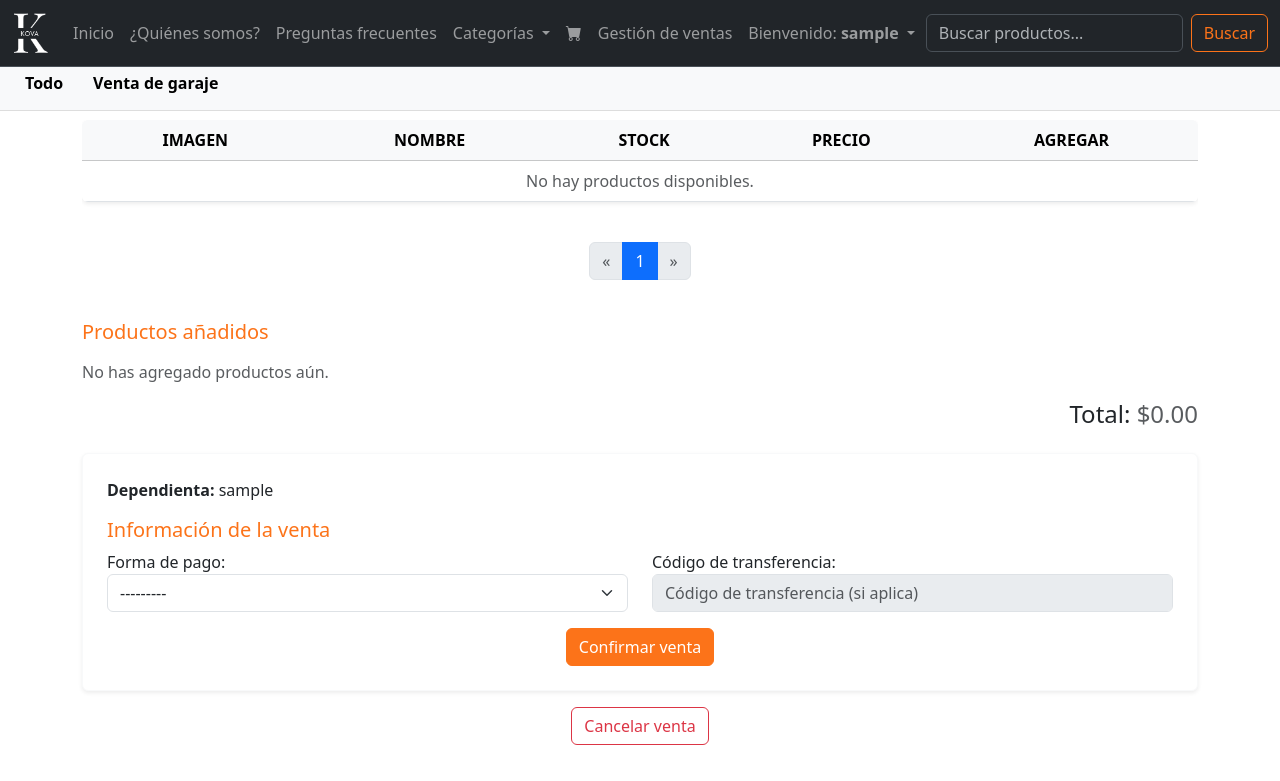
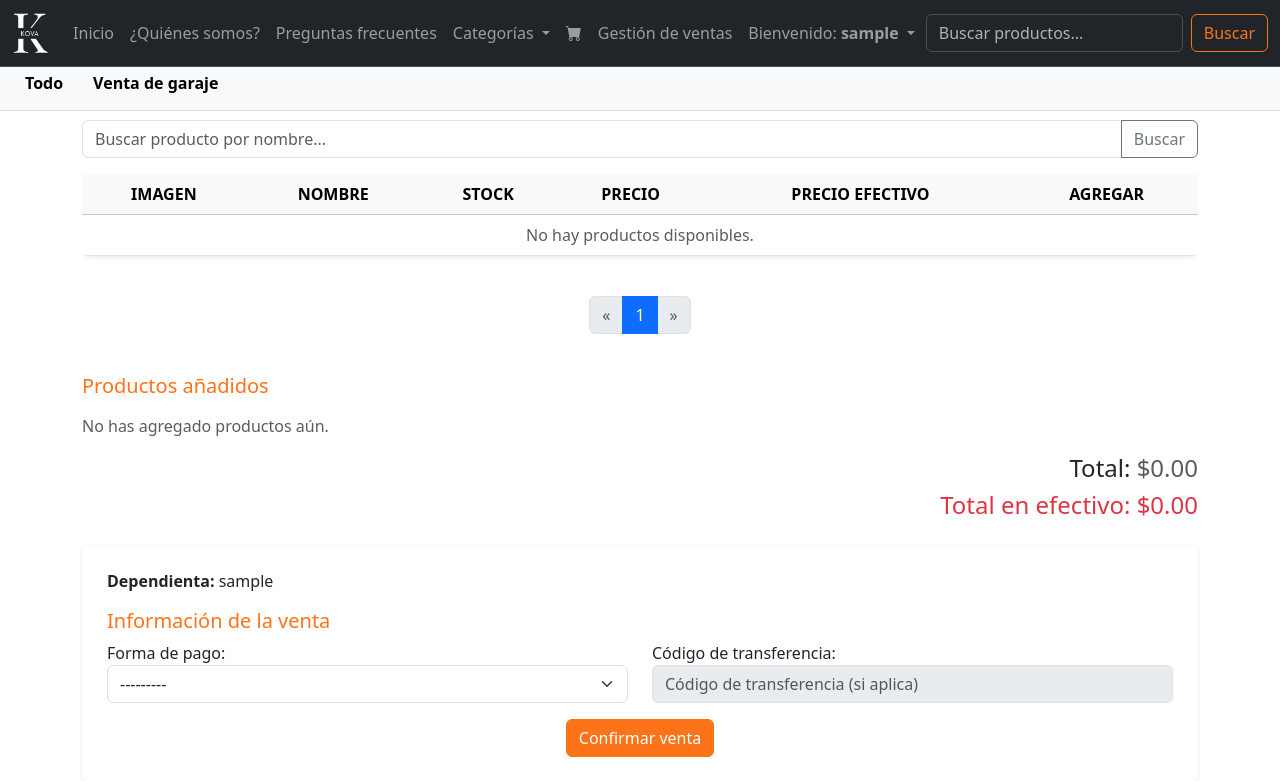
Before and after one commit to ElenaHS/Kovamarket, a Django app: page /ventas/nueva/ in a window 1280 px wide. Shown: the top 781 px of the page. Run offline with Django 5.2, Linux system fonts and the light colour scheme; the visitor is signed in with stand-in values (Sample User, id 1); data comes from the database, SQL or seed files in the repository; data that the repository does not hold is empty.

Commit message:
Actualizacion bastante grande de la gestion de ventas

```diff
--- a/Tienda/templates/nueva_venta.html
+++ b/Tienda/templates/nueva_venta.html
@@ -15,6 +15,14 @@
         </div>
     {% endif %}
 
+    <!-- Buscador -->
+    <form method="get" class="mb-3">
+        <div class="input-group">
+            <input type="text" name="buscar" class="form-control" placeholder="Buscar producto por nombre..." value="{{ buscar }}">
+            <button type="submit" class="btn btn-outline-secondary">Buscar</button>
+        </div>
+    </form>
+
     <!-- Tabla de productos -->
     <div class="table-responsive mb-4">
         <table class="table table-hover align-middle text-center shadow-sm rounded overflow-hidden">
@@ -24,6 +32,7 @@
                     <th>Nombre</th>
                     <th>Stock</th>
                     <th>Precio</th>
+                    <th>Precio efectivo</th>
                     <th>Agregar</th>
                 </tr>
             </thead>
@@ -36,6 +45,7 @@
                     <td>{{ producto.nombre }}</td>
                     <td>{{ producto.cantidad }}</td>
                     <td class="fw-bold text-kova">${{ producto.precio }}</td>
+                    <td class="fw-bold text-danger">${{ producto.precio_efectivo }} <small>(efectivo)</small></td>
                     <td>
                         <form method="post" action="{% url 'agregar_producto_venta' producto.id %}" onsubmit="this.querySelector('button').disabled = true;">
                             {% csrf_token %}
@@ -45,7 +55,7 @@
                 </tr>
                 {% empty %}
                 <tr>
-                    <td colspan="5" class="text-muted">No hay productos disponibles.</td>
+                    <td colspan="6" class="text-muted">No hay productos disponibles.</td>
                 </tr>
                 {% endfor %}
             </tbody>
@@ -57,25 +67,32 @@
         <nav>
             <ul class="pagination">
                 {% if productos.has_previous %}
-                    <li class="page-item"><a class="page-link" href="?page={{ productos.previous_page_number }}">&laquo;</a></li>
+                    <li class="page-item">
+                        <a class="page-link" href="?buscar={{ buscar }}&page={{ productos.previous_page_number }}">&laquo;</a>
+                    </li>
                 {% else %}
                     <li class="page-item disabled"><span class="page-link">&laquo;</span></li>
                 {% endif %}
 
                 {% for num in productos.paginator.page_range %}
                     <li class="page-item {% if productos.number == num %}active{% endif %}">
-                        <a class="page-link" href="?page={{ num }}">{{ num }}</a>
+                        <a class="page-link" href="?buscar={{ buscar }}&page={{ num }}">{{ num }}</a>
                     </li>
                 {% endfor %}
 
                 {% if productos.has_next %}
-                    <li class="page-item"><a class="page-link" href="?page={{ productos.next_page_number }}">&raquo;</a></li>
+                    <li class="page-item">
+                        <a class="page-link" href="?buscar={{ buscar }}&page={{ productos.next_page_number }}">&raquo;</a>
+                    </li>
                 {% else %}
                     <li class="page-item disabled"><span class="page-link">&raquo;</span></li>
                 {% endif %}
             </ul>
         </nav>
     </div>
+
+    <!-- Resto de la plantilla igual... -->
+
 
     <!-- Productos añadidos -->
     <h5 class="text-kova mb-3">Productos añadidos</h5>
@@ -88,6 +105,7 @@
                 <div class="card-body ms-3 p-2">
                     <h6 class="card-title mb-1">{{ item.producto.nombre }}</h6>
                     <p class="mb-1 text-muted">Precio: ${{ item.producto.precio }}</p>
+                    <p class="mb-1 text-danger">Precio efectivo: ${{ item.producto.precio_efectivo }} <small>(efectivo)</small></p>
                     <div class="d-flex align-items-center mb-2">
                         <form action="{% url 'disminuir_cantidad_venta' item.id %}" method="post" class="me-2" onsubmit="this.querySelector('button').disabled = true;">
                             {% csrf_token %}
@@ -101,7 +119,8 @@
                             <button class="btn btn-outline-secondary btn-sm" {% if item.cantidad >= item.producto.cantidad %}disabled{% endif %}>+</button>
                         </form>
                     </div>
-                    <p class="fw-bold text-kova small">Subtotal: ${{ item.subtotal|floatformat:2 }}</p>
+                    <p class="fw-bold text-kova small mb-1">Subtotal (transferencia): ${{ item.subtotal|floatformat:2 }}</p>
+                    <p class="fw-bold text-danger small mb-0">Subtotal (efectivo): ${{ item.subtotal_efectivo|floatformat:2 }}</p>
                 </div>
             </div>
         </div>
@@ -114,7 +133,7 @@
     <!-- Total -->
     <div class="text-end mt-3 mb-4">
         <h4>Total: <span class="text-muted">${{ precio_total|floatformat:2 }}</span></h4>
-        <h4 id="total-con-descuento" class="text-kova fw-bold"></h4>
+        <h4 class="text-danger">Total en efectivo: <span class="text-danger">${{ precio_total_efectivo|floatformat:2 }}</span></h4>
     </div>
 
     <!-- Formulario para Confirmar Venta -->
@@ -152,8 +171,6 @@
     document.addEventListener("DOMContentLoaded", function () {
         const formaPagoSelect = document.getElementById("id_forma_pago");
         const codigoTransferenciaInput = document.getElementById("id_codigo_transferencia");
-        const totalConDescuento = document.getElementById("total-con-descuento");
-        const totalSinDescuento = parseFloat("{{ precio_total|floatformat:2 }}");
 
         function toggleCodigoTransferencia() {
             const valor = formaPagoSelect.value;
@@ -167,23 +184,10 @@
             }
         }
 
-        function actualizarTotal() {
-            const valor = formaPagoSelect.value.toLowerCase();
-            if (valor === "efectivo") {
-                const descuento = totalSinDescuento * 0.05;
-                const totalFinal = (totalSinDescuento - descuento).toFixed(2);
-                totalConDescuento.innerHTML = `Total con 5% de descuento: $${totalFinal}`;
-            } else {
-                totalConDescuento.innerHTML = "";
-            }
-        }
-
         toggleCodigoTransferencia();
-        actualizarTotal();
 
         formaPagoSelect.addEventListener("change", function () {
             toggleCodigoTransferencia();
-            actualizarTotal();
         });
     });
 </script>
--- a/Tienda/views.py
+++ b/Tienda/views.py
@@ -273,10 +273,13 @@ def error_permisos(request):
 
 
 # Vista para gestionar las ventas
-@solo_superusuario
+solo_superusuario
 @login_required
 def gestionar_venta(request):
-    ventas = Venta.objects.filter(dependienta=request.user).order_by('-fecha')
+    ventas_lista = Venta.objects.filter(dependienta=request.user).order_by('-fecha')
+    paginator = Paginator(ventas_lista, 5)  # Cambia el 5 si deseas más o menos ventas por página
+    page_number = request.GET.get("page")
+    ventas = paginator.get_page(page_number)
     return render(request, 'gestionar_venta.html', {'ventas': ventas})
 
 
@@ -288,14 +291,21 @@ def detalle_venta(request, venta_id):
     venta = get_object_or_404(Venta, id=venta_id, dependienta=request.user)
     items = venta.items.select_related('producto')
 
+    # Calcular subtotal según forma de pago
+    for item in items:
+        if venta.forma_pago == 'efectivo':
+            precio_unitario = item.producto.precio_efectivo
+        else:
+            precio_unitario = item.producto.precio
+        item.subtotal_calculado = precio_unitario * item.cantidad
+
     return render(request, 'detalle_venta.html', {
         'venta': venta,
         'items': items
     })
 
 
-
-# Vista para geenerar reporte en pdf de las ventas
+# Vista para generar reporte en pdf de las ventas
 @solo_superusuario
 @login_required
 def generar_reporte_pdf(request):
@@ -329,6 +339,9 @@ def filtrar_ventas_por_filtro(filtro, valor):
 
 
 # Vista para mostrar y confirmar una nueva venta
+from django.db.models import Q
+from django.core.paginator import Paginator
+
 @login_required
 @solo_superusuario
 def nueva_venta(request):
@@ -338,111 +351,71 @@ def nueva_venta(request):
     # Precio sin descuento
     precio_total = sum(item.producto.precio * item.cantidad for item in items_actuales)
 
+    # Precio total en efectivo
+    precio_total_efectivo = sum(item.producto.precio_efectivo * item.cantidad for item in items_actuales)
+
+    # Subtotal efectivo para cada item
+    for item in items_actuales:
+        item.subtotal_efectivo = item.producto.precio_efectivo * item.cantidad
+
+    # Búsqueda de productos
+    consulta = request.GET.get('buscar', '')
+    productos_disponibles = Producto.objects.filter(disponibilidad=True)
+
+    if consulta:
+        productos_disponibles = productos_disponibles.filter(nombre__icontains=consulta)
+
+    # Paginación
+    paginator = Paginator(productos_disponibles, 3)
+    page_number = request.GET.get("page")
+    page_obj = paginator.get_page(page_number)
+
     if request.method == "POST":
         venta_form = VentaForm(request.POST)
         if venta_form.is_valid():
             forma_pago = venta_form.cleaned_data["forma_pago"]
             codigo_transferencia = venta_form.cleaned_data["codigo_transferencia"]
 
-            # Aplicar 5% de descuento si la forma de pago es efectivo
-            if forma_pago == "efectivo":
-                total_con_descuento = (precio_total * Decimal('0.95')).quantize(Decimal('0.01'))
+            total_a_pagar = precio_total_efectivo if forma_pago == "efectivo" else precio_total
 
-            else:
-                total_con_descuento = precio_total
-
-            # ✅ Crear la venta con el total ajustado
             venta = Venta.objects.create(
                 dependienta=request.user,
                 fecha=timezone.now(),
                 forma_pago=forma_pago,
                 codigo_transferencia=codigo_transferencia,
-                total_a_pagar=total_con_descuento
+                total_a_pagar=total_a_pagar
             )
 
-            # Crear los ítems y descontar del stock
             for item in items_actuales:
                 VentaItem.objects.create(
                     venta=venta,
                     producto=item.producto,
-                    cantidad=item.cantidad
+                    cantidad=item.cantidad,
+                    precio_unitario=item.producto.precio,
+                    precio_unitario_efectivo=item.producto.precio_efectivo
                 )
                 item.producto.cantidad -= item.cantidad
                 item.producto.save()
 
-            # Eliminar el carrito temporal
             venta_temp.delete()
-
             messages.success(request, "✅ Venta registrada correctamente.")
-            return redirect("nueva_venta")
+            return redirect("gestionar_venta")
     else:
         venta_form = VentaForm()
-
-    # Paginación de productos
-    productos_disponibles = Producto.objects.filter(disponibilidad=True)
-    paginator = Paginator(productos_disponibles, 3)
-    page_number = request.GET.get("page")
-    page_obj = paginator.get_page(page_number)
 
     context = {
         "usuario": request.user,
         "productos": page_obj,
         "items": items_actuales,
         "precio_total": precio_total,
-        "venta_form": venta_form
+        "precio_total_efectivo": precio_total_efectivo,
+        "venta_form": venta_form,
+        "buscar": consulta
     }
     return render(request, "nueva_venta.html", context)
 
 
 
-# # Vista para mostrar y confirmar una nueva venta
-# @login_required
-# @solo_superusuario
-# def nueva_venta(request):
-#     venta_temp, _ = VentaTemporal.objects.get_or_create(dependienta=request.user)
-#     items_actuales = venta_temp.items.select_related("producto")
-#     precio_total = sum(item.producto.precio * item.cantidad for item in items_actuales)
-
-#     if request.method == "POST":
-#         venta_form = VentaForm(request.POST)
-#         if venta_form.is_valid():
-#             # ✅ Crear la venta con el total calculado
-#             venta = Venta.objects.create(
-#                 dependienta=request.user,
-#                 fecha=timezone.now(),
-#                 forma_pago=venta_form.cleaned_data["forma_pago"],
-#                 codigo_transferencia=venta_form.cleaned_data["codigo_transferencia"],
-#                 total_a_pagar=precio_total  # ✅ se guarda el total a pagar
-#             )
-
-#             for item in items_actuales:
-#                 VentaItem.objects.create(
-#                     venta=venta,
-#                     producto=item.producto,
-#                     cantidad=item.cantidad
-#                 )
-#                 item.producto.cantidad -= item.cantidad
-#                 item.producto.save()
-
-#             venta_temp.delete()
-#             messages.success(request, "✅ Venta registrada correctamente.")
-#             return redirect("nueva_venta")
-#     else:
-#         venta_form = VentaForm()
-
-#     productos_disponibles = Producto.objects.filter(disponibilidad=True)
-#     paginator = Paginator(productos_disponibles, 3)
-#     page_number = request.GET.get("page")
-#     page_obj = paginator.get_page(page_number)
-
-#     context = {
-#         "usuario": request.user,
-#         "productos": page_obj,
-#         "items": items_actuales,
-#         "precio_total": precio_total,
-#         "venta_form": venta_form
-#     }
-#     return render(request, "nueva_venta.html", context)
 
 # Vista para agregar un producto (evita doble procesamiento)
 @login_required
@@ -511,7 +484,7 @@ def cancelar_venta(request):
             messages.success(request, "La venta ha sido cancelada correctamente.")
         except VentaTemporal.DoesNotExist:
             messages.warning(request, "No hay una venta activa para cancelar.")
-    return redirect("nueva_venta")
+    return redirect("gestionar_venta")
 
 
 
```
Also changed, not shown: Tienda/admin.py (+29 -15 lines), Tienda/models.py (+16 -5 lines), Tienda/templates/detalle_venta.html (+15 -3 lines), Tienda/templates/gestionar_venta.html (+26 -0 lines), Tienda/templates/listar_productos.html (+7 -8 lines), Tienda/templates/producto_detalle.html (+10 -3 lines), Tienda/migrations/0021_producto_precio_efectivo.py (added), Tienda/migrations/0022_entrada_precio_venta_efectivo.py (added), Tienda/migrations/0023_ventaitem_precio_unitario_and_more.py (added).
